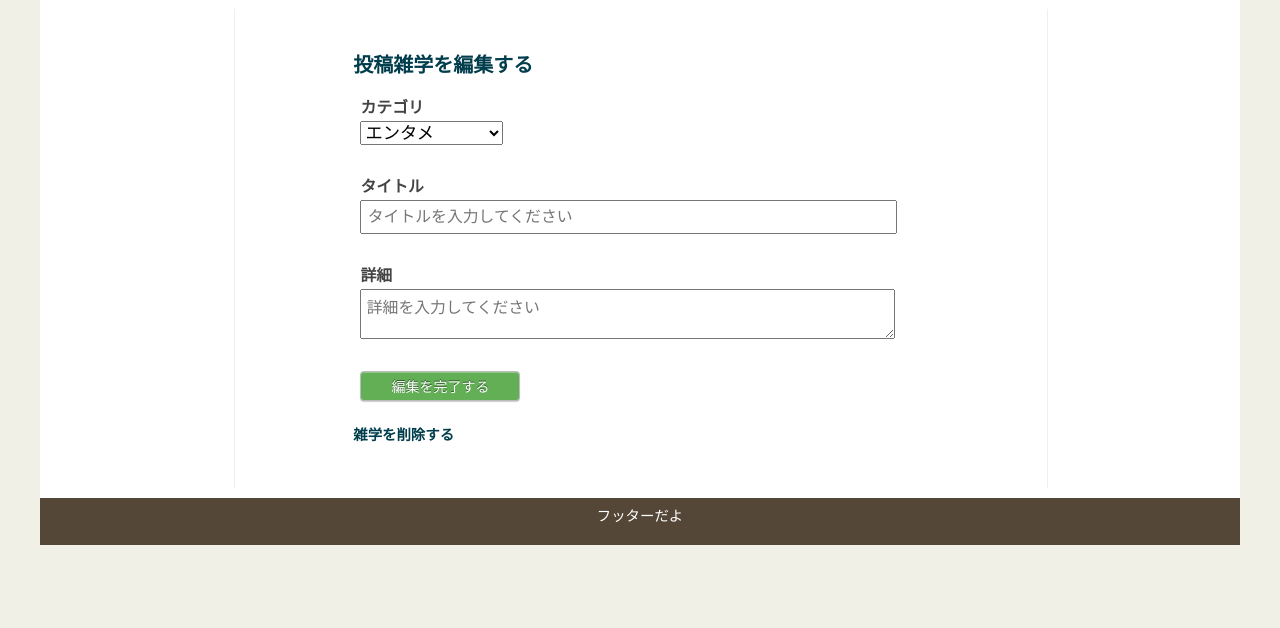
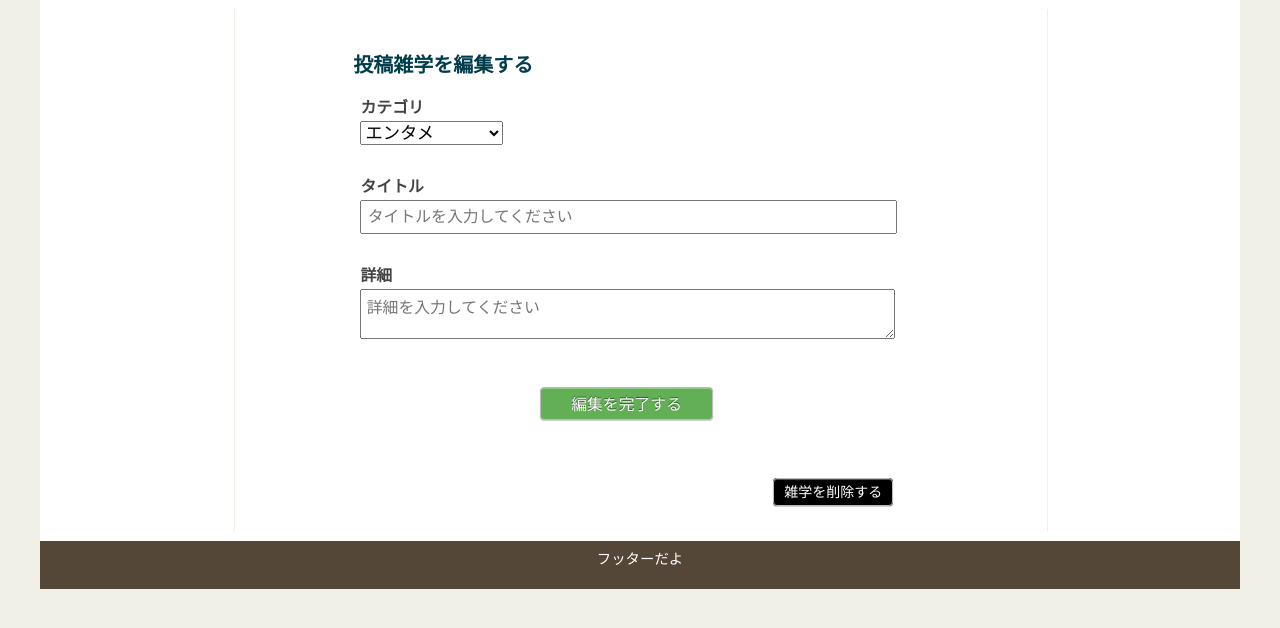
Before and after one commit to nakashi100/zatsugaku_platform, a CakePHP app: the page made by app/View/Articles/edit.ctp in a window 1280 px wide. Shown: the part 78-706 px from the top of the page. Run offline with PHP 8.4 and a stand-in for CakePHP, Linux system fonts and the light colour scheme; the template is opened without the code that fills it: most values are stand-ins (such as "Sample title", 1, 10 or a date in 2020); form fields are guessed from the names that the template uses; some libraries are stand-ins or nearby versions.

Commit message:
下書き雑学を表示/編集/投稿できるように変更

```diff
--- a/app/View/Articles/create.ctp
+++ b/app/View/Articles/create.ctp
@@ -45,8 +45,10 @@
 				)
 			);
 
-		echo $this->Form->submit('雑学を投稿する', array('name' => 'post'));
-		echo $this->Form->submit('下書きを保存する', array('name' => 'save'));
+		echo '<ul>';
+			echo '<li>'.$this->Form->submit('雑学を投稿する', array('name' => 'post')).'</li>';
+			echo '<li>'.$this->Form->submit('下書きを保存する', array('name' => 'save')).'</li>';
+		echo '</ul>';
 
 		echo $this->Form->end();
 
--- a/app/View/Layouts/default.ctp
+++ b/app/View/Layouts/default.ctp
@@ -52,10 +52,10 @@ $cakeVersion = __d('cake_dev', 'CakePHP %s', Configure::version())
 			<div class="header__dropdownmenu">
 				<ul>
 					<?php if(isset($loginUser)): ?>
+							<li><?php echo $this->Html->Link('雑学を投稿する', array('controller' => 'Articles', 'action' => 'create')); ?></li>
 							<li><a href="#"><?php echo $loginUser['nickname']; ?></a>
 								<ul>
 									<li><?php echo $this->Html->Link('マイページ', array('controller' => 'Users', 'action' => 'view', $loginUser['id'])); ?></li>
-									<li><?php echo $this->Html->Link('雑学を投稿する', array('controller' => 'Articles', 'action' => 'create')); ?></li>
 									<li><?php echo $this->Html->Link('お気に入り雑学', array('controller' => 'Users', 'action' => 'view', $loginUser['id'], 1)); ?></li>
 									<li><?php echo $this->Html->Link('ログアウト', array('controller' => 'Users', 'action' => 'logout')); ?></li>
 								</ul>
--- a/app/webroot/css/common.css
+++ b/app/webroot/css/common.css
@@ -114,7 +114,7 @@
 .header__dropdownmenu ul li ul li {
   visibility: hidden;
   overflow: hidden;
-  width: 100px;/*サブメニューの幅*/
+  width: 110px;/*サブメニューの幅*/
   height: 0;
   background:#f1f0e6;/*サブメニューの背景色*/
   font-weight: normal;
@@ -277,14 +277,44 @@
 	margin-top: 10px;
 }
 
-.user-form .submit input{
+/*.user-form .submit input{
 	font-size:14px;
 	color: black;
 	background: blue;
-}
+}*/
 
 .user-form label{
 	pointer-events: none;
+}
+
+.user-form ul{
+	overflow: hidden;
+	margin-top: 30px;
+	margin-bottom: 40px;
+	text-align: center;
+}
+
+.user-form li{
+	list-style: none;
+	display: inline-block;
+}
+
+.user-form a{
+	/*background: #62af56;*/
+	background: black;
+	color: #fff;
+	text-shadow: rgba(0, 0, 0, 0.5) 0px -1px 0px;
+	padding: 5px 10px; /* 個別設定 */
+	font-size: 14px;
+	font-weight: normal;
+	border: 1px solid #bbb;
+	border-radius: 4px;
+	text-decoration: none;
+	min-width: 0;
+	box-shadow: inset 0 1px 0 rgba(255, 255, 255, 0.3), 0px 1px 1px rgba(0, 0, 0, 0.2);
+	-webkit-user-select: none;
+	position: relative;
+	left: 420px;
 }
 
 /*  デフォルトのFormのボタンを消す　*/
@@ -326,6 +356,7 @@
 	width: 100px;
 	height: 100px;
 }
+
 
 /********************************
 * Article
@@ -454,7 +485,20 @@
 	font-size: 20px;
 	width: 100%;
 	height: 30px;
-	/*background: blue;*/
+}
+
+.article-contents__cel__saved-article-title:hover{
+	color: #003d4c;
+	text-decoration: none;
+}
+
+.article-contents__cel__saved-article{
+	background: #f1f0e6 !important;
+	text-align: center !important;
+	font-size: 24px !important;
+	height: 65px !important;
+	line-height:65px !important;
+	font-weight: bold !important;
 }
 
 .article-contents__cel__detail{
```
Also changed, not shown: app/Controller/ArticlesController.php (+12 -4 lines), app/Controller/UsersController.php (+19 -6 lines), app/View/Articles/edit.ctp (+22 -9 lines), app/View/Users/view.ctp (+30 -4 lines).
